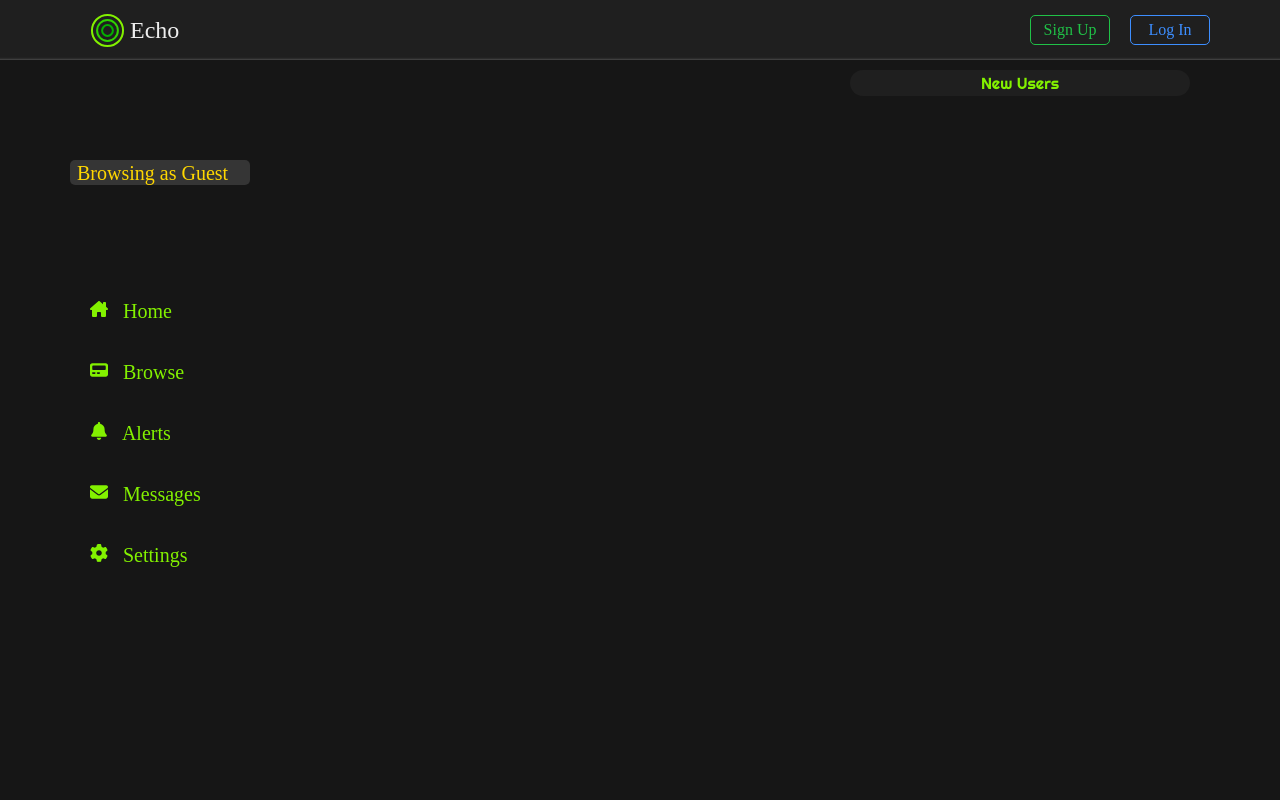
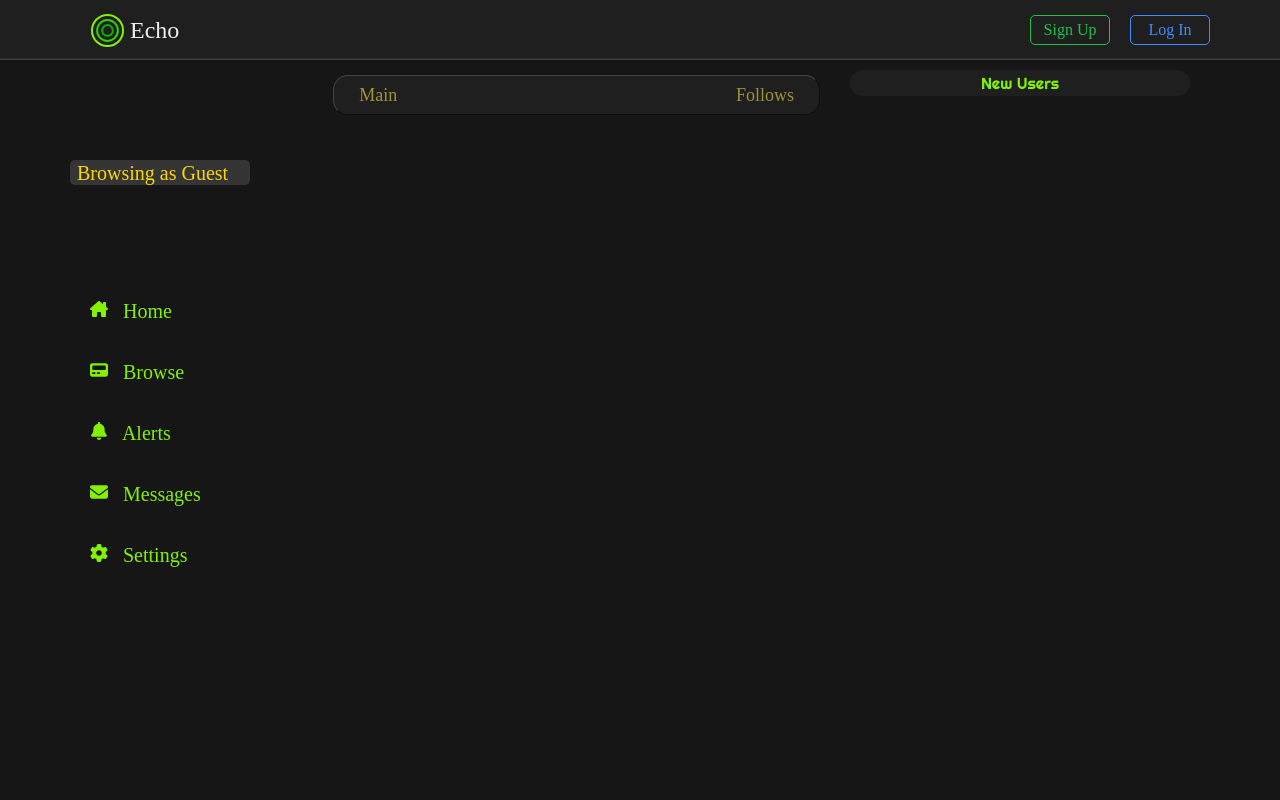
Before and after one commit to DamonTurcotte/echo-socialnet, a Django app: template templates/echo/index.html in a window 1280 px wide. Run offline with Django 3.2, Linux system fonts and the light colour scheme; the template is opened without the code that fills it, so the values that code supplies are empty.

Commit message:
Add feed type selector

```diff
--- a/templates/echo/index.html
+++ b/templates/echo/index.html
@@ -1,4 +1,9 @@
 {% extends 'base.html' %}
 {% block content %}
-
+<div class="section-container">
+  <div class="feed-type-container">
+    <a class="feed-type main" href="/">Main</a>
+    <a class="feed-type follows" href="/follows/">Follows</a>
+  </div>
+</div>
 {% endblock %}
```
